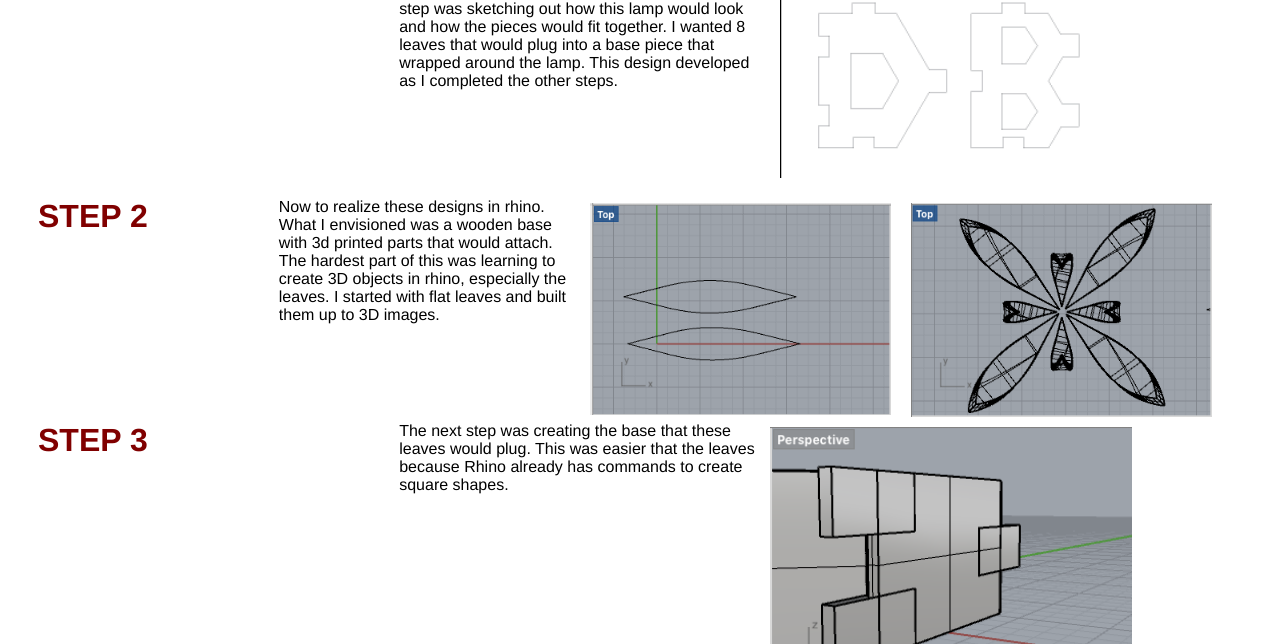
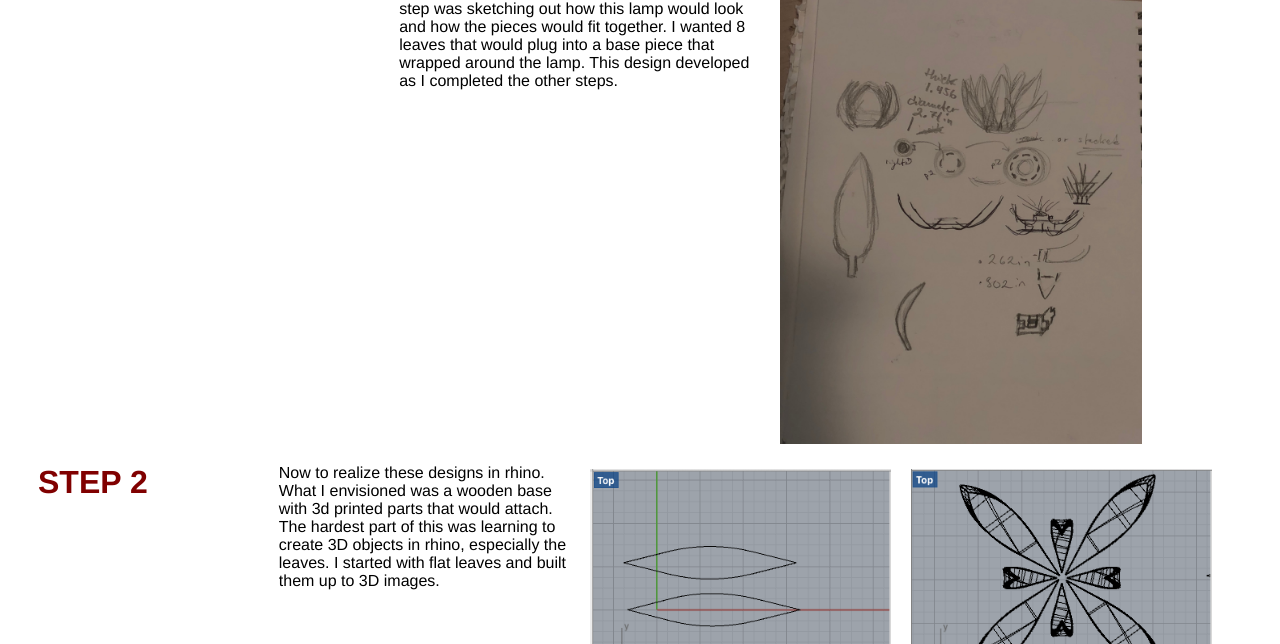
Before and after one commit to dmbutler09/dmbutler09.github.io, a plain HTML site: page assignment3-2.html in a window 1280 px wide. Shown: the part 536-1180 px from the top of the page. Drawn offline with Linux system fonts and the light colour scheme.

Commit message:
Sketch Image

```diff
--- a/assignment3-2.html
+++ b/assignment3-2.html
@@ -27,7 +27,7 @@
               design developed as I completed the other steps.
             </p>
             <a href="Assignment 1/DB.pdf">
-            <img class="inline" src="Assignment 1/db_ai.png" width=30% style="float: left;
+            <img class="inline" src="Assignment 3/Sketch.JPG" width=30% style="float: left;
              margin: 20px;"></a>
            </div>
 
```
